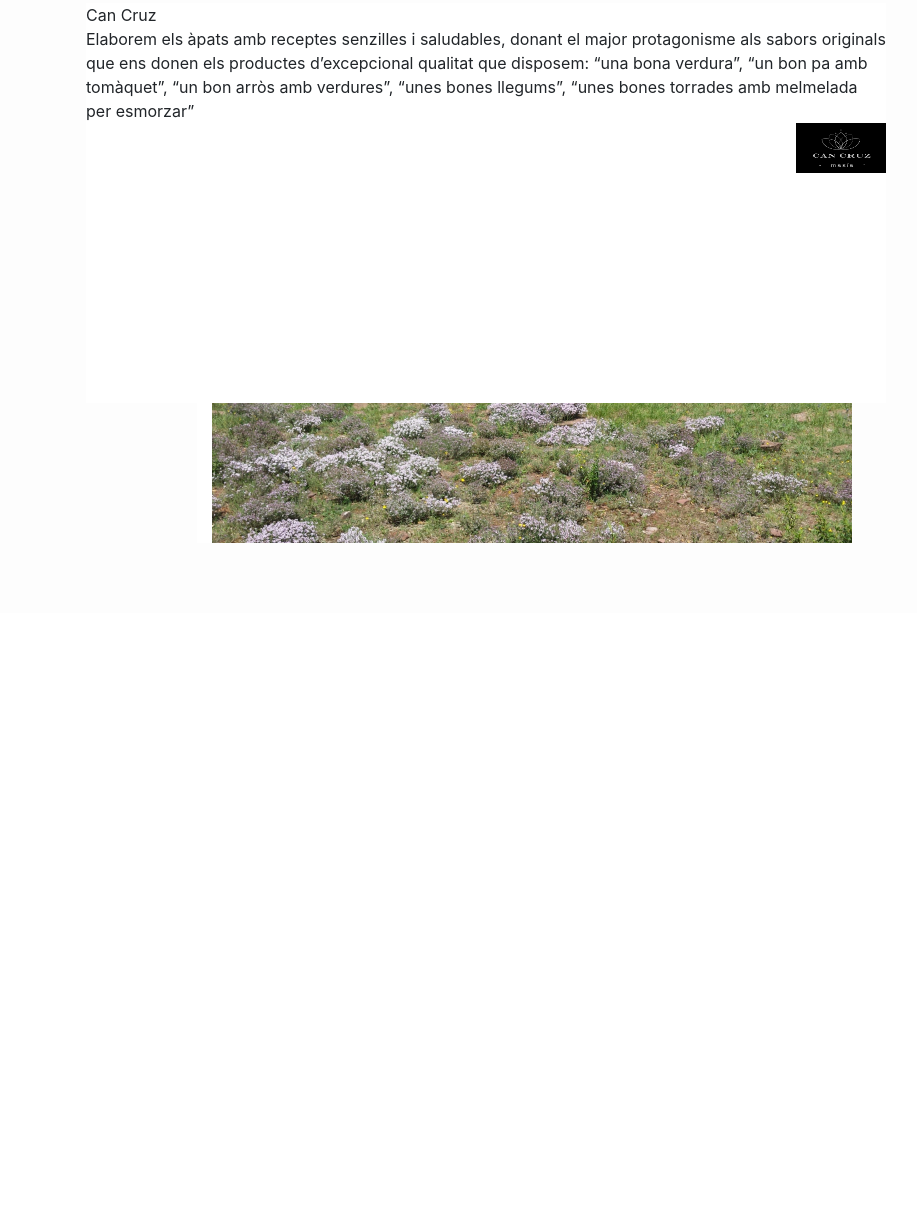
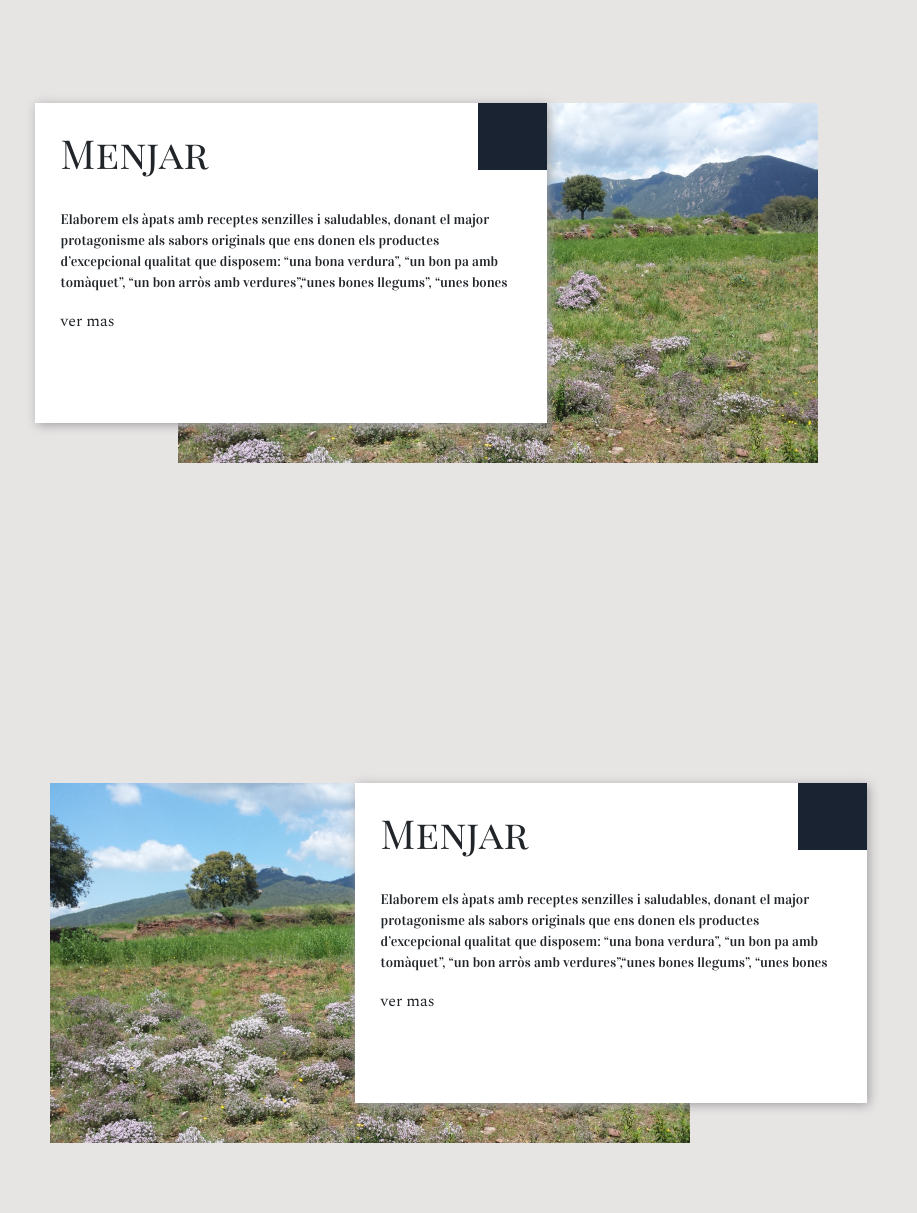
Before and after one commit to nellay/html-css-bootstrap, a plain HTML site: page index.html in a window 1280 px wide. Shown: the part 976-2189 px from the top of the page, without its empty margins (221-1138 px from the left). Before the commit the page ends 1589 px from the top, so only its background shows below. Drawn offline with nearby package versions, Linux system fonts and the light colour scheme.

Commit message:
terminado

```diff
--- a/css/style.css
+++ b/css/style.css
@@ -1,5 +1,5 @@
 *{
-   background-color: white;
+    background-color: rgb(231, 228, 228);
     box-sizing: border-box;
  }
 
@@ -10,27 +10,121 @@
      border: 0%;
      width: 10em;
  }
-.container{
-background-color: rgba(0, 0, 0, 0.007);
-margin: 0%;
-width: 100%;
-}
 
  #texto{
+
      background-color: white;
+     box-shadow: 2px 2px 10px rgb(161, 161, 161);
      z-index: 3;
      position: relative;
      left: 20%;
-    top: 10%;
-    bottom:-150px;
-    width: 800px;
-    height:400px;
+     top: 250px;
+     width: 40%;
+     height: 40%;
+     text-align: left;
+     padding: 2%;
+ }
 
-}
  #flores{
+
      position: relative;
      left: 30%;
      bottom: 70px;
      size: 50%;
 
  }
+
+ #logo{
+
+     width: 15%;
+     height: 25%;
+     left: 90.5%;
+     position: relative;
+     bottom:229.5px;
+     background-color: #1A2332;
+ }
+
+ #contenedor{
+
+     margin: 0%;
+     padding: 0%;
+ }
+
+ p{
+     align-self: auto;
+     background-color: transparent;
+     font-family: 'Vidaloka', serif;
+     font-size: 14px;
+ }
+
+ h1{
+    font-family: 'Playfair Display SC', serif;
+    background-color: rgb(255, 255, 255);
+ }
+
+ a{
+    font-family: 'Spectral', serif;
+ }
+
+ #vino2{
+
+    grid-column: initial;
+    padding: 0%;
+    border: 0%;
+    width: 10em;
+}
+
+#texto2{
+
+    background-color: white;
+    box-shadow: 2px 2px 10px rgb(161, 161, 161);
+    z-index: 3;
+    position: relative;
+    left: 45%;
+    top: 250px;
+    width: 40%;
+    height: 40%;
+    text-align: left;
+    padding: 2%;
+}
+
+#flores2{
+
+    position: relative;
+    left: 20%;
+    bottom: 70px;
+    size: 30%;
+
+}
+
+#logo2{
+
+    width: 15%;
+    height: 25%;
+    left: 90.5%;
+    position: relative;
+    bottom:229.5px;
+    background-color: #1A2332;
+}
+
+#contenedor{
+
+    margin: 0%;
+    padding: 0%;
+}
+
+p{
+    align-self: auto;
+    background-color: transparent;
+    font-family: 'Vidaloka', serif;
+    font-size: 14px;
+}
+
+h1{
+   font-family: 'Playfair Display SC', serif;
+   background-color: rgb(255, 255, 255);
+}
+
+a{
+   font-family: 'Spectral', serif;
+}
--- a/index.html
+++ b/index.html
@@ -6,7 +6,9 @@
     <title>Document</title>
     <link rel="stylesheet" href="css/style.css">
     <link rel="stylesheet" href="https://stackpath.bootstrapcdn.com/bootstrap/4.3.1/css/bootstrap.min.css" integrity="sha384-ggOyR0iXCbMQv3Xipma34MD+dH/1fQ784/j6cY/iJTQUOhcWr7x9JvoRxT2MZw1T" crossorigin="anonymous">
-
+    <link href="https://fonts.googleapis.com/css?family=Playfair+Display+SC&display=swap" rel="stylesheet">
+    <link href="https://fonts.googleapis.com/css?family=Vidaloka&display=swap" rel="stylesheet">
+    <link href="https://fonts.googleapis.com/css?family=Spectral&display=swap" rel="stylesheet">
 </head>
 <body>
     <!-- Optional JavaScript -->
@@ -24,11 +26,26 @@
         </div>
     </header>
     <main>
-        <div class="container">
-                <div id="texto" > Can Cruz <br> Elaborem els àpats amb receptes senzilles i saludables, donant el major protagonisme als sabors originals que ens donen els productes d’excepcional qualitat que disposem: “una bona verdura”, “un bon pa amb tomàquet”, “un bon arròs amb verdures”, “unes bones llegums”, “unes bones torrades amb melmelada per esmorzar” <div id="logo"><img src="logonegro.jpg" alt="Logo" style="width: 90px; height:50px;float: top; float:right;"></div></div>
-                <div class="col-7" id="flores"><img src="mobil-fede-1757.jpg" alt="Flores"></div>
-                <div class="fixed-bottom" style="background-color: brown">gf</div>
-            </div>
+
+        <div class="contenedor">
+
+            <div id="texto" ><h1>Menjar</h1> <br><p>Elaborem els àpats amb receptes senzilles i saludables, donant el major protagonisme als sabors originals que ens donen els productes d’excepcional qualitat que disposem: “una bona verdura”, “un bon pa amb tomàquet”, “un bon arròs amb verdures”,“unes bones llegums”, “unes bones <br></p> <a>ver mas</a>
+                <div id="logo" alt="Logo"></div></div>
+
+            <div class="col-7" id="flores"><img src="mobil-fede-1757.jpg" alt="Flores"></div>
+
+            <div class="fixed-bottom" style="background-color: brown">gf</div>
+
+    </div>
+
+    <div class="contenedor">
+
+        <div id="texto2" ><h1>Menjar</h1> <br><p>Elaborem els àpats amb receptes senzilles i saludables, donant el major protagonisme als sabors originals que ens donen els productes d’excepcional qualitat que disposem: “una bona verdura”, “un bon pa amb tomàquet”, “un bon arròs amb verdures”,“unes bones llegums”, “unes bones <br></p> <a>ver mas</a>
+            <div id="logo2" alt="Logo"></div></div>
+
+        <div class="col-7" id="flores2"><img src="mobil-fede-1757.jpg" alt="Flores"></div>
+
+</div>
     </main>
     <footer>
 
```
Lines whose indentation alone changed are shown as unchanged.
